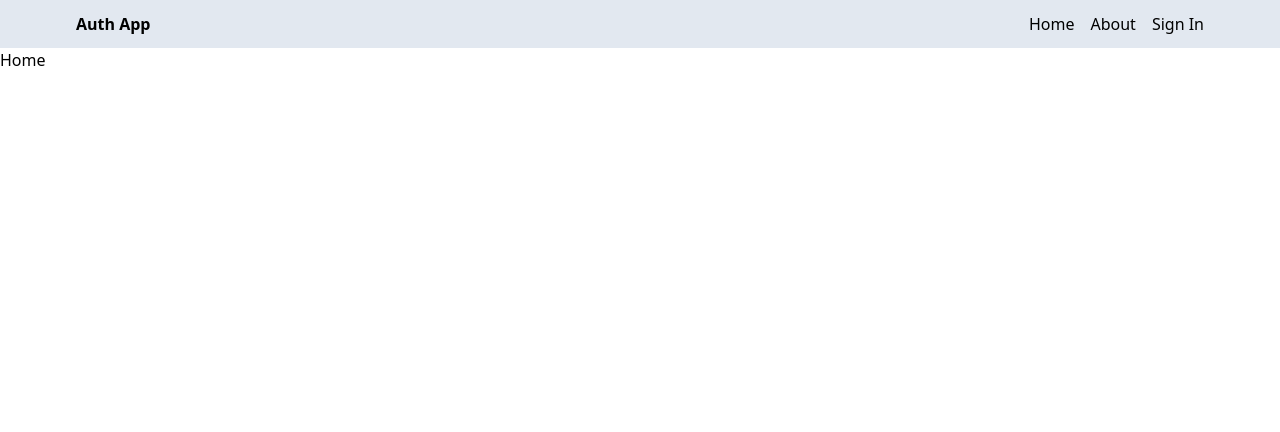
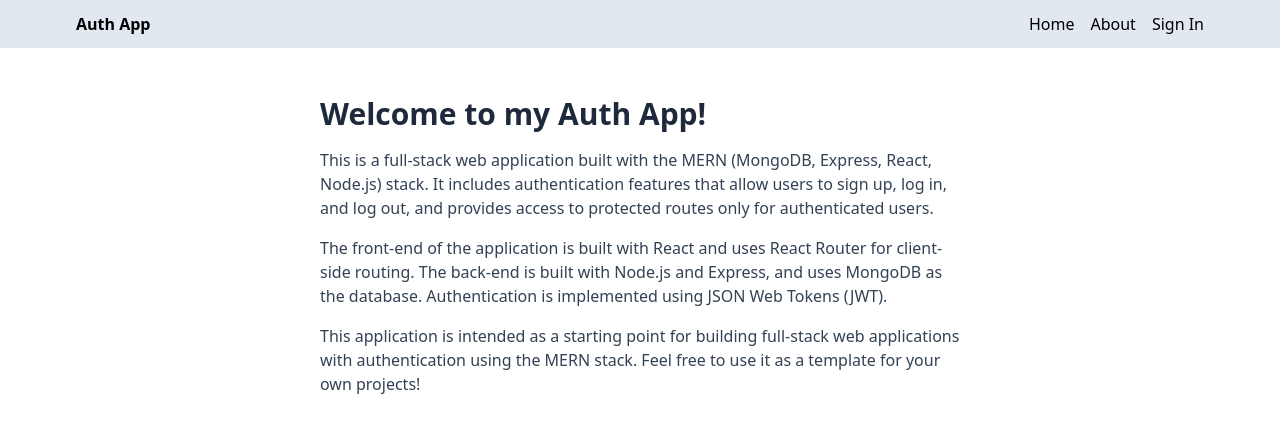
Before and after one commit to abhinavsinha107/mern-auth, a React (Vite) app in the folder client/: page / in a window 1280 px wide. Shown: the top 432 px of the page. Built offline with nearby package versions, Linux system fonts and the light colour scheme; no server answers.

Commit message:
completed home and about pages

```diff
--- a/client/src/pages/About.jsx
+++ b/client/src/pages/About.jsx
@@ -1,6 +1,24 @@
 const About = () => {
   return (
-    <div>About</div>
-  )
+    <div className="px-4 py-12 max-w-2xl mx-auto">
+      <h1 className="text-3xl font-bold  mb-4 text-slate-800">About</h1>
+      <p className="mb-4 text-slate-700">
+        This is a MERN (MongoDB, Express, React, Node.js) stack application with
+        authentication. It allows users to sign up, log in, and log out, and
+        provides access to protected routes only for authenticated users.
+      </p>
+      <p className="mb-4 text-slate-700">
+        The front-end of the application is built with React and uses React
+        Router for client-side routing. The back-end is built with Node.js and
+        Express, and uses MongoDB as the database. Authentication is implemented
+        using JSON Web Tokens (JWT).
+      </p>
+      <p className="mb-4 text-slate-700">
+        This application is intended as a starting point for building full-stack
+        web applications with authentication using the MERN stack. Feel free to
+        use it as a template for your own projects!
+      </p>
+    </div>
+  );
 }
 export default About
--- a/client/src/pages/Home.jsx
+++ b/client/src/pages/Home.jsx
@@ -1,6 +1,27 @@
 const Home = () => {
   return (
-    <div>Home</div>
-  )
+    <div className="px-4 py-12 max-w-2xl mx-auto">
+      <h1 className="text-3xl font-bold  mb-4 text-slate-800">
+        Welcome to my Auth App!
+      </h1>
+      <p className="mb-4 text-slate-700">
+        This is a full-stack web application built with the MERN (MongoDB,
+        Express, React, Node.js) stack. It includes authentication features that
+        allow users to sign up, log in, and log out, and provides access to
+        protected routes only for authenticated users.
+      </p>
+      <p className="mb-4 text-slate-700">
+        The front-end of the application is built with React and uses React
+        Router for client-side routing. The back-end is built with Node.js and
+        Express, and uses MongoDB as the database. Authentication is implemented
+        using JSON Web Tokens (JWT).
+      </p>
+      <p className="mb-4 text-slate-700">
+        This application is intended as a starting point for building full-stack
+        web applications with authentication using the MERN stack. Feel free to
+        use it as a template for your own projects!
+      </p>
+    </div>
+  );
 }
 export default Home
```
